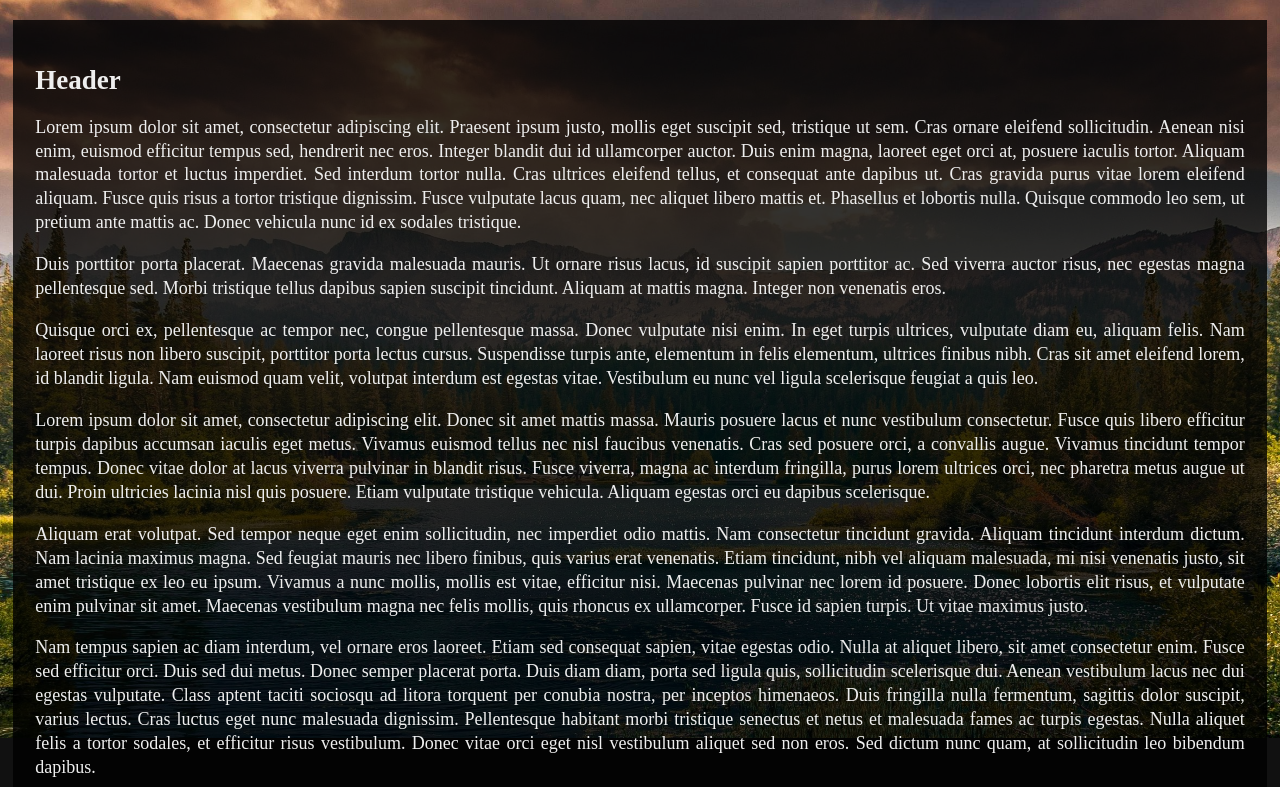
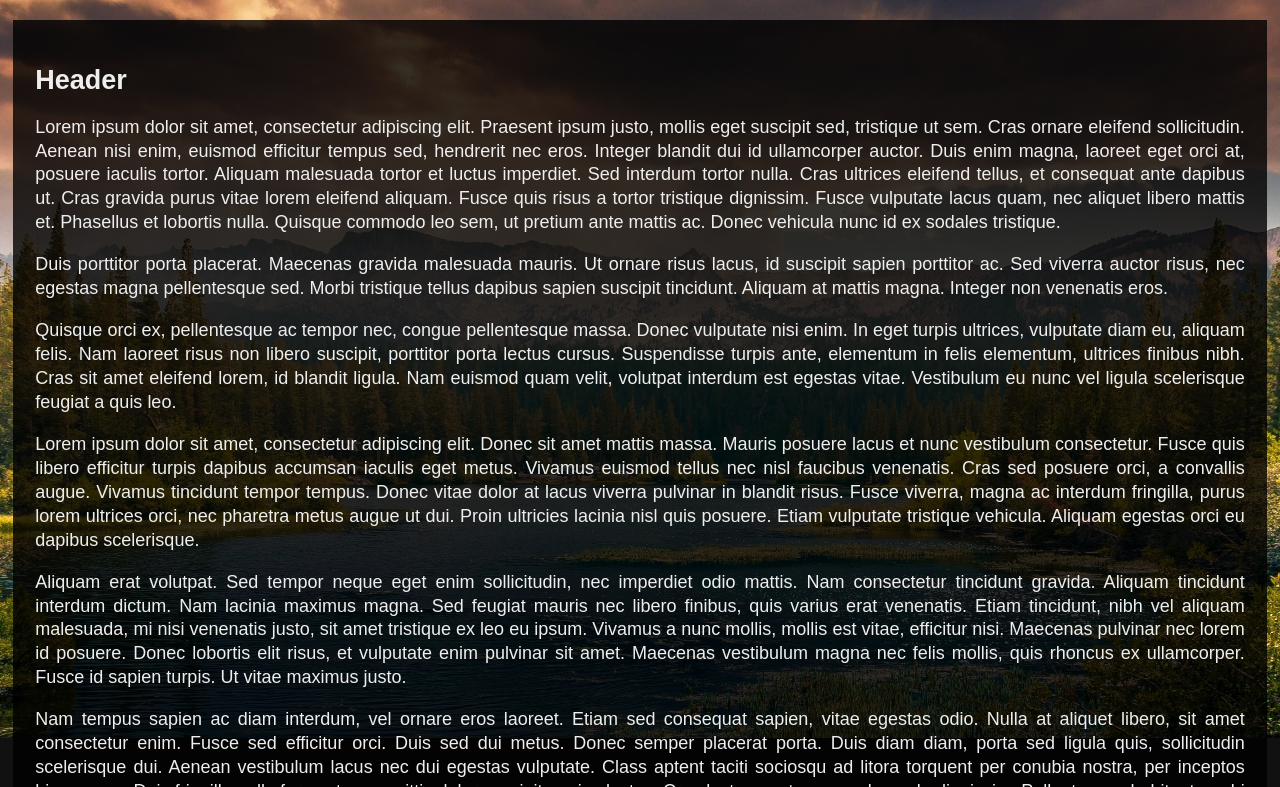
Before and after one commit to trollocool/trollocool.github.io, a plain HTML site: page index.html in a window 1280 px wide. Shown: the part 62-849 px from the top of the page. Drawn offline with Linux system fonts and the light colour scheme.

Commit message:
Update min.css

```diff
--- a/min.css
+++ b/min.css
@@ -4,6 +4,7 @@ body {
     background-color:#111;
     font-size:18px;
     line-height:133%;
+    font-family:"Helvatica", Arial, Sans-Serif;
 }
 #backgroundImageContainer {
     background-color:#666;
```
